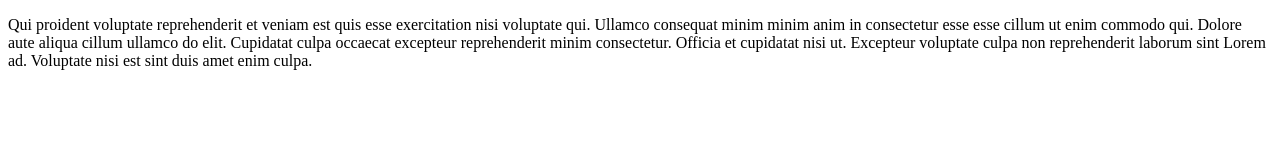
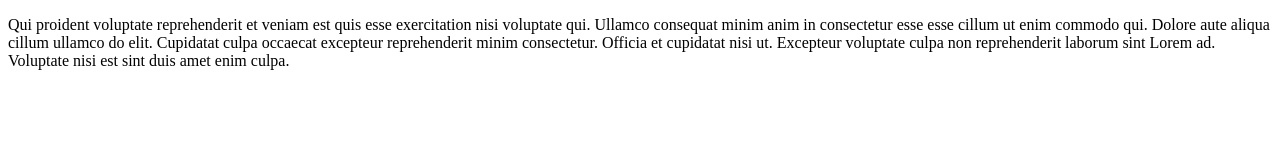
Before and after one commit to pawanChaudhary9274/justArepo, a plain HTML site: page index.html in a window 1280 px wide. Drawn offline with Linux system fonts and the light colour scheme.

Commit message:
New Update

```diff
--- a/index.html
+++ b/index.html
@@ -2,7 +2,7 @@
 <html>
 <head>
 <title>Hello World</title>
-<p>Qui proident voluptate reprehenderit et veniam est quis esse exercitation nisi voluptate qui. Ullamco consequat minim minim anim in consectetur esse esse cillum ut enim commodo qui. Dolore aute aliqua cillum ullamco do elit. Cupidatat culpa occaecat excepteur reprehenderit minim consectetur. Officia et cupidatat nisi ut. Excepteur voluptate culpa non reprehenderit laborum sint Lorem ad. Voluptate nisi est sint duis amet enim culpa.</p>
+<p>Qui proident voluptate reprehenderit et veniam est quis esse exercitation nisi voluptate qui. Ullamco consequat  minim anim in consectetur esse esse cillum ut enim commodo qui. Dolore aute aliqua cillum ullamco do elit. Cupidatat culpa occaecat excepteur reprehenderit minim consectetur. Officia et cupidatat nisi ut. Excepteur voluptate culpa non reprehenderit laborum sint Lorem ad. Voluptate nisi est sint duis amet enim culpa.</p>
 <body>
 </body>
 </head>
```
